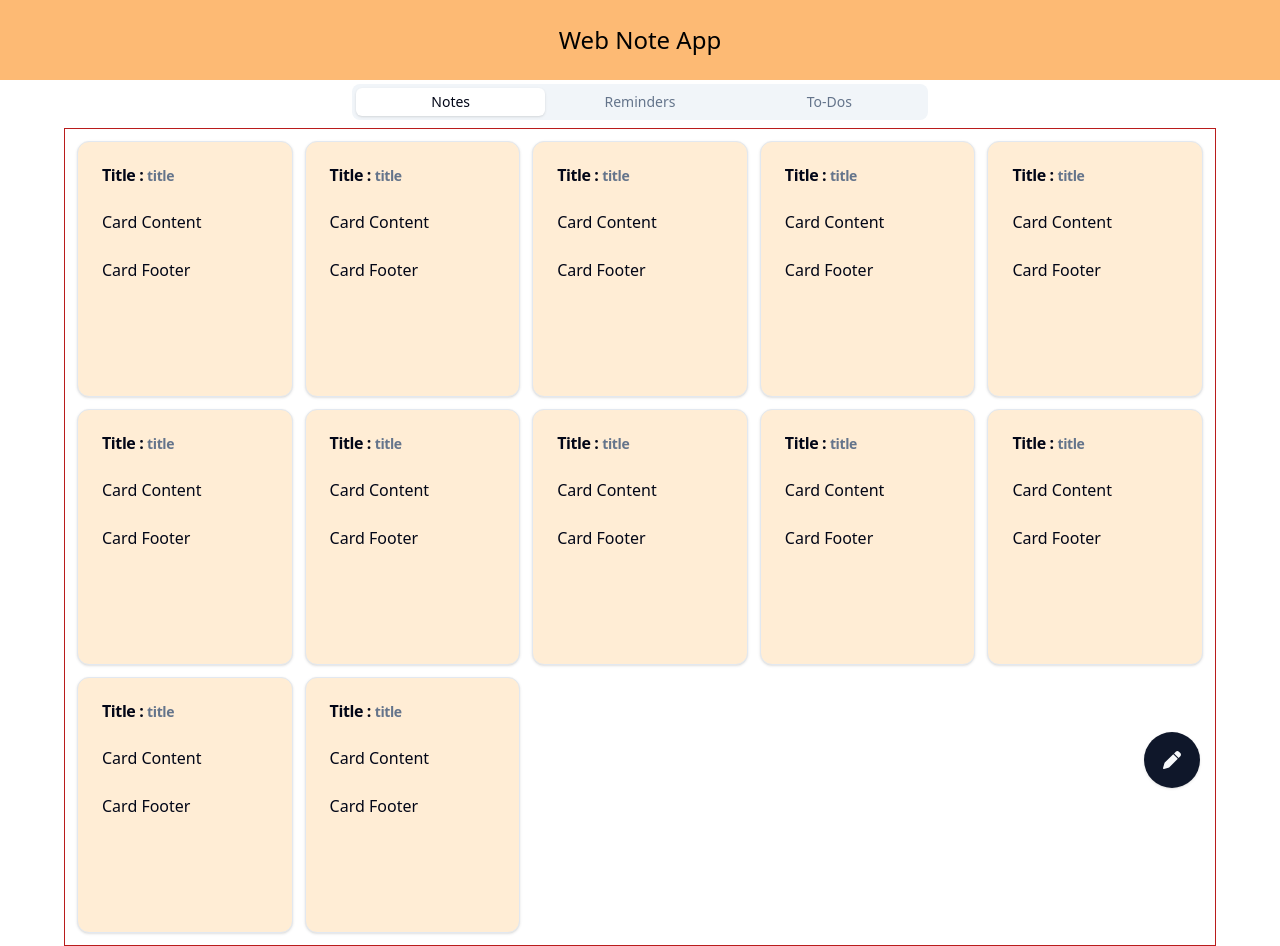
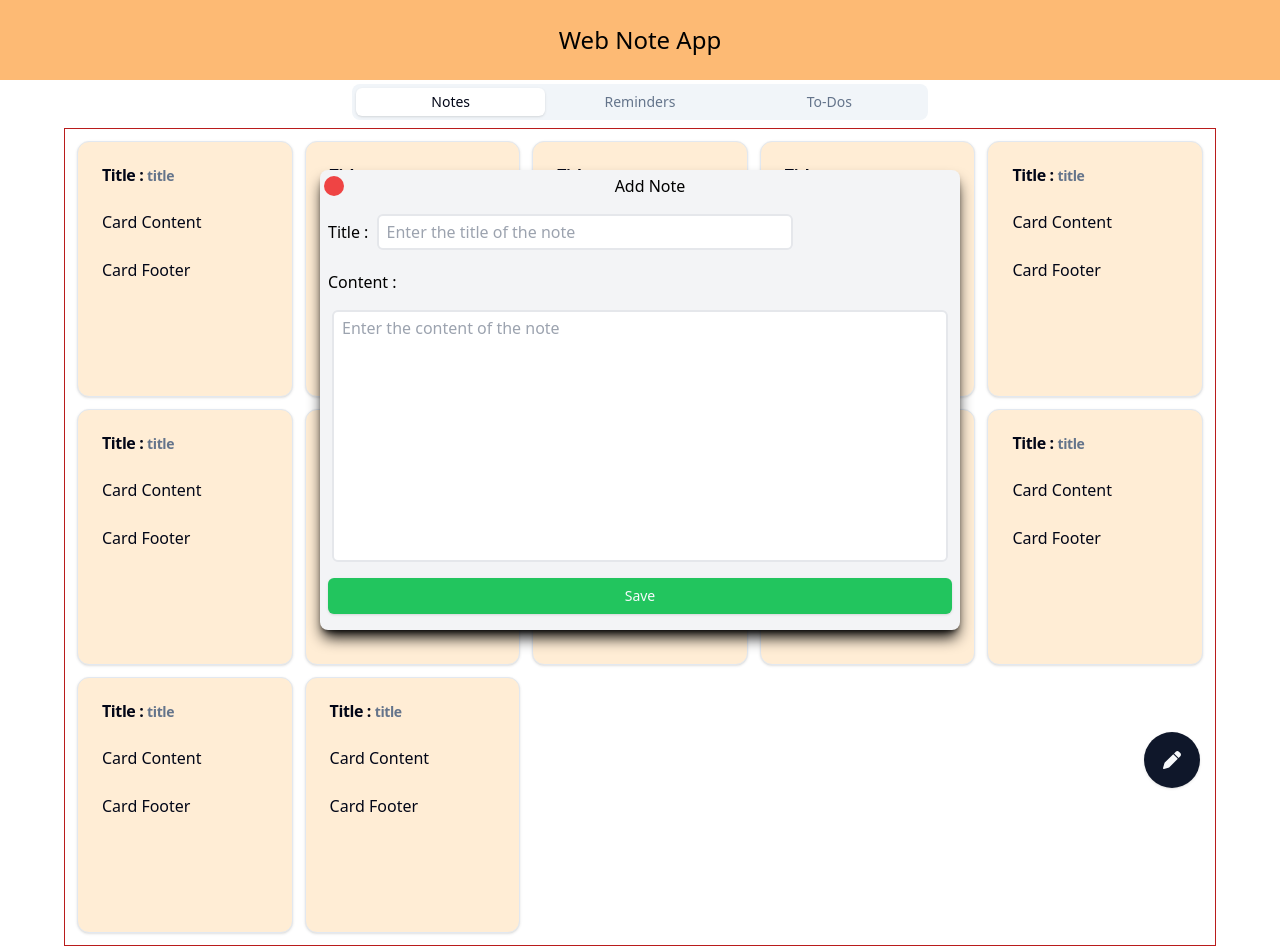
Before and after one commit to AlirezaHmami/web-note, a React (Vite) app: page / in a window 1280 px wide. Both pictures are taken after a click on the button 1172 px from the left and 760 px from the top of the page. Built offline with nearby package versions, Linux system fonts and the light colour scheme.

Commit message:
modal okeyed

```diff
--- a/src/App.tsx
+++ b/src/App.tsx
@@ -1,10 +1,14 @@
+import ModalNote from "./Components/ModalNote";
 import Navbar from "./Components/Navbar";
 import { Tabs, TabsContent, TabsTrigger, TabsList } from "./Components/ui/tabs";
 import Notes from "./Views/Notes";
 import Reminders from "./Views/Reminders";
 import To_Dos from "./Views/To-Dos";
+import { useState } from "react";
+function App() {
+  const [modalShow, setModalShow] = useState<boolean>(false)
+  console.log(modalShow);
 
-function App() {
   return (
     <>
       <Navbar />
@@ -24,7 +28,7 @@ function App() {
           </TabsTrigger>
         </TabsList>
         <TabsContent value="Notes" className="w-full">
-          <Notes />
+          <Notes onClick={() => setModalShow(!modalShow)}/>
         </TabsContent>
         <TabsContent value="Reminders" className="w-full">
           <Reminders />
@@ -33,6 +37,7 @@ function App() {
           <To_Dos />
         </TabsContent>
       </Tabs>
+      {modalShow && <ModalNote onClose={() => setModalShow(!modalShow)}/>}
     </>
   );
 }
--- /dev/null
+++ b/src/Components/ModalNote.tsx
@@ -0,0 +1,41 @@
+import React from "react";
+import { Button } from "./ui/button";
+
+function ModalNote({ onClose }: { onClose: () => void }) {
+  return (
+    <div className="bg-gray-100 w-1/2 absolute top-1/2 left-1/2 right-auto bottom-auto -translate-x-1/2 -translate-y-1/2 transition-all duration-500 ease-in-out shadow-black shadow-lg rounded-lg overflow-hidden">
+      <div id="title" className="flex items-center justify-between p-1">
+        <div className="w-5 h-5 rounded-full bg-red-500 hover:bg-red-600" onClick={onClose}>
+        </div>
+        <p className="">Add Note</p>
+        <p className=""> </p>
+      </div>
+      <div id="main" className="flex flex-col space-y-4 p-2">
+        <span >
+          <label htmlFor="title">Title : </label>
+          <input
+            id="title"
+            type="text"
+            placeholder="Enter the title of the note"
+            className="w-2/3 outline-none border-gray-200 border-2 rounded-md py-1 px-2 m-1 focus:border-0  focus:ring-2 ring-gray-700 "
+          />
+        </span>
+
+        <label htmlFor="content">Content :</label>
+        <textarea
+          id="content"
+          className="resize-none outline-none  border-gray-200 border-2 rounded-md py-1 px-2 m-1 focus:border-0  focus:ring-2 ring-gray-700"
+          rows={10}
+          cols={50}
+          name="content"
+          placeholder="Enter the content of the note"
+        />
+
+        <Button className="bg-green-500 hover:bg-green-700">Save</Button>
+      </div>
+      <div id="footer" className="p-1"></div>
+    </div>
+  );
+}
+
+export default ModalNote;
--- a/src/Views/Notes.tsx
+++ b/src/Views/Notes.tsx
@@ -1,16 +1,19 @@
+
 import NoteCardBox from "@/Components/NoteCard";
 import { Button } from "@/Components/ui/button";
+
 import { FaPen } from "react-icons/fa6";
 
-function Notes() {
+function Notes({ onClick }: { onClick: () => void }) {
   const tmepNotes = [1, 2, 3, 4, 5, 6, 7, 8, 9, 10, 11, 12];
+
   return (
     <div className="grid grid-cols-5 gap-3 w-full border border-red-700 p-3 relative">
       {tmepNotes.map((t) => (
         <NoteCardBox key={t} />
       ))}
 
-        <Button className="w-14 h-14 rounded-full fixed right-20 bottom-3">
+        <Button onClick={onClick} className="w-14 h-14 rounded-full fixed right-20 bottom-3">
           <FaPen className="text-lg"/>
         </Button>
 
```
